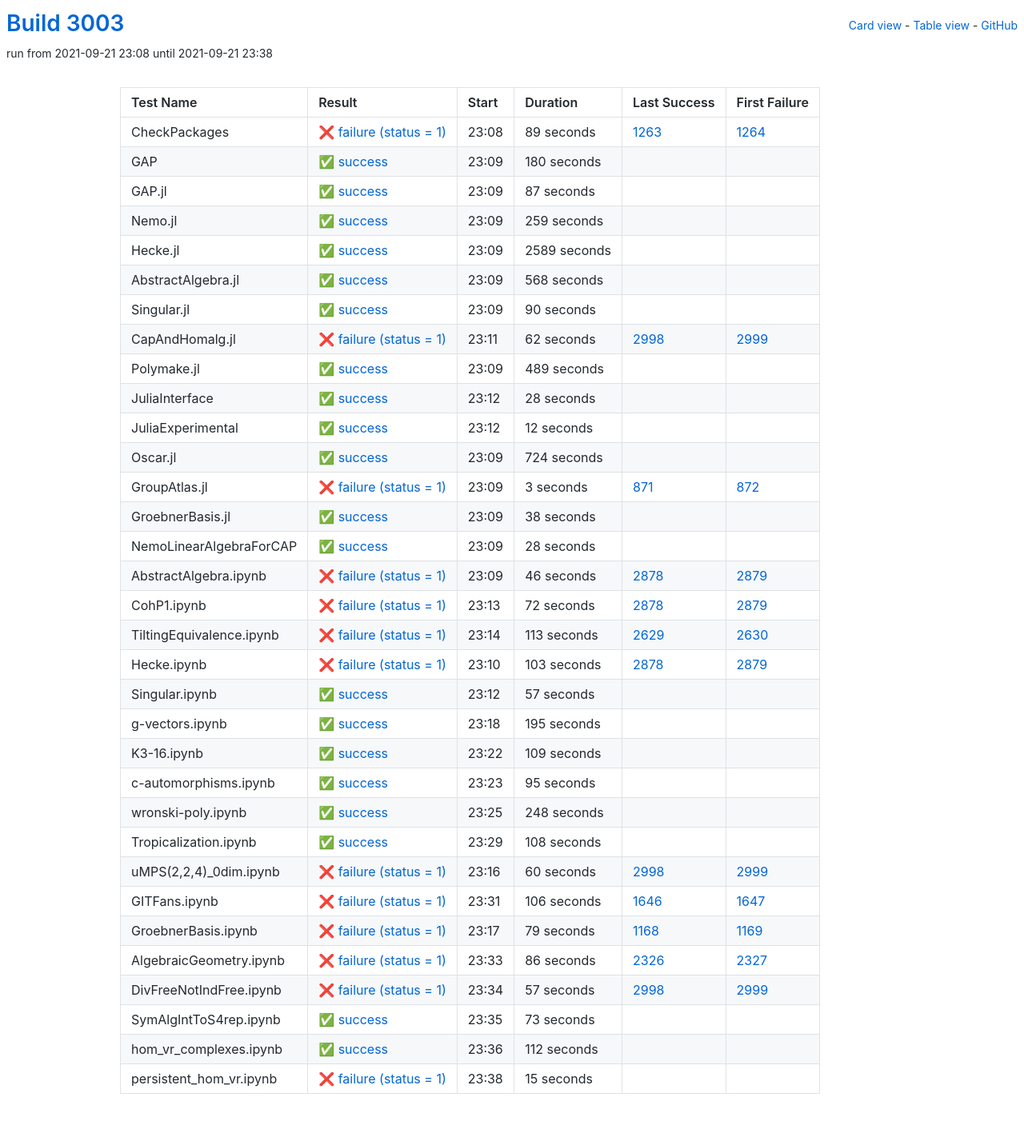
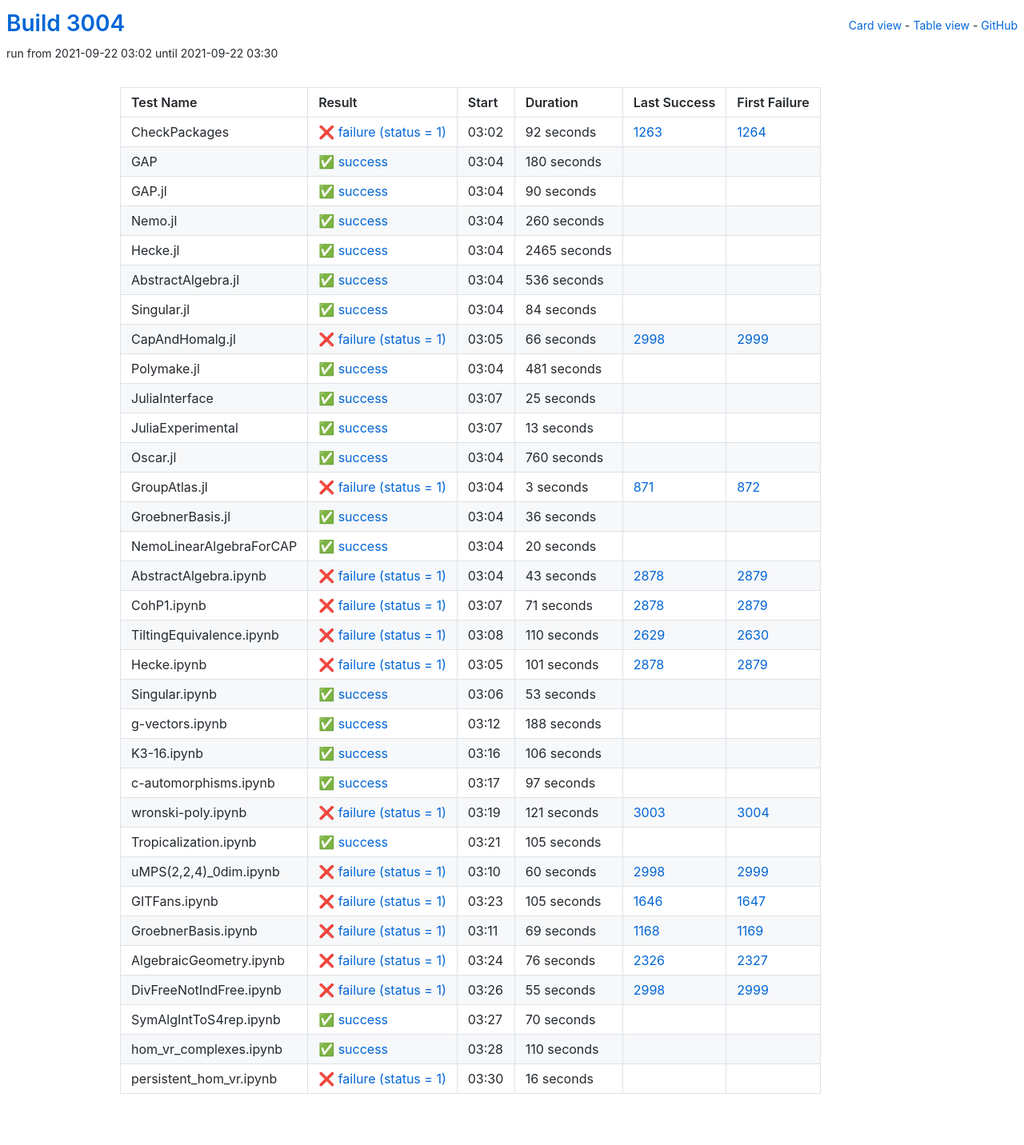
Before and after one commit to oscar-system/oscar-ci-status-stable, a Jekyll site: the page built from table.html, in a window 1280 px wide. Shown: the whole page at 80% size. Built offline with Jekyll 4.4.1, drawn with Linux system fonts in a browser that asks for light colours.

Commit message:
Build #3004

```diff
--- a/_data/ci.yml
+++ b/_data/ci.yml
@@ -1,6 +1,6 @@
 ---
-build: 3003
-build_url: https://oscarci.mathematik.uni-kl.de/job/oscar-stable/3003/
+build: 3004
+build_url: https://oscarci.mathematik.uni-kl.de/job/oscar-stable/3004/
 job: oscar-stable
 organization: oscar-system
 repo: oscar-ci-status-stable
@@ -8,20 +8,20 @@ repourl: https://github.com/oscar-system/oscar-ci-status-stable
 tests:
 - name: CheckPackages
   id: checkpackages
-  log: https://oscarci.mathematik.uni-kl.de/job/oscar-stable/3003/artifact/logs/build-3003/CheckPackages.log
-  start: 2021-09-21 23:08
+  log: https://oscarci.mathematik.uni-kl.de/job/oscar-stable/3004/artifact/logs/build-3004/CheckPackages.log
+  start: 2021-09-22 03:02
   success: false
   exitcode: 1
   status: failure
-  duration: 89
+  duration: 92
   last_success: 1263
   last_success_url: https://oscarci.mathematik.uni-kl.de/job/oscar-stable/1263/
   first_failure: 1264
   first_failure_url: https://oscarci.mathematik.uni-kl.de/job/oscar-stable/1264/
 - name: GAP
   id: gap
-  log: https://oscarci.mathematik.uni-kl.de/job/oscar-stable/3003/artifact/logs/build-3003/GAP.log
-  start: 2021-09-21 23:09
+  log: https://oscarci.mathematik.uni-kl.de/job/oscar-stable/3004/artifact/logs/build-3004/GAP.log
+  start: 2021-09-22 03:04
   success: true
   exitcode: 0
   status: success
@@ -32,56 +32,8 @@ tests:
   first_failure_url:
 - name: GAP.jl
   id: gap-jl
-  log: https://oscarci.mathematik.uni-kl.de/job/oscar-stable/3003/artifact/logs/build-3003/GAP.jl.log
-  start: 2021-09-21 23:09
-  success: true
-  exitcode: 0
-  status: success
-  duration: 87
-  last_success: false
-  last_success_url:
-  first_failure: false
-  first_failure_url:
-- name: Nemo.jl
-  id: nemo-jl
-  log: https://oscarci.mathematik.uni-kl.de/job/oscar-stable/3003/artifact/logs/build-3003/Nemo.jl.log
-  start: 2021-09-21 23:09
-  success: true
-  exitcode: 0
-  status: success
-  duration: 259
-  last_success: false
-  last_success_url:
-  first_failure: false
-  first_failure_url:
-- name: Hecke.jl
-  id: hecke-jl
-  log: https://oscarci.mathematik.uni-kl.de/job/oscar-stable/3003/artifact/logs/build-3003/Hecke.jl.log
-  start: 2021-09-21 23:09
-  success: true
-  exitcode: 0
-  status: success
-  duration: 2589
-  last_success: false
-  last_success_url:
-  first_failure: false
-  first_failure_url:
-- name: AbstractAlgebra.jl
-  id: abstractalgebra-jl
-  log: https://oscarci.mathematik.uni-kl.de/job/oscar-stable/3003/artifact/logs/build-3003/AbstractAlgebra.jl.log
-  start: 2021-09-21 23:09
-  success: true
-  exitcode: 0
-  status: success
-  duration: 568
-  last_success: false
-  last_success_url:
-  first_failure: false
-  first_failure_url:
-- name: Singular.jl
-  id: singular-jl
-  log: https://oscarci.mathematik.uni-kl.de/job/oscar-stable/3003/artifact/logs/build-3003/Singular.jl.log
-  start: 2021-09-21 23:09
+  log: https://oscarci.mathematik.uni-kl.de/job/oscar-stable/3004/artifact/logs/build-3004/GAP.jl.log
+  start: 2021-09-22 03:04
   success: true
   exitcode: 0
   status: success
@@ -90,70 +42,118 @@ tests:
   last_success_url:
   first_failure: false
   first_failure_url:
+- name: Nemo.jl
+  id: nemo-jl
+  log: https://oscarci.mathematik.uni-kl.de/job/oscar-stable/3004/artifact/logs/build-3004/Nemo.jl.log
+  start: 2021-09-22 03:04
+  success: true
+  exitcode: 0
+  status: success
+  duration: 260
+  last_success: false
+  last_success_url:
+  first_failure: false
+  first_failure_url:
+- name: Hecke.jl
+  id: hecke-jl
+  log: https://oscarci.mathematik.uni-kl.de/job/oscar-stable/3004/artifact/logs/build-3004/Hecke.jl.log
+  start: 2021-09-22 03:04
+  success: true
+  exitcode: 0
+  status: success
+  duration: 2465
+  last_success: false
+  last_success_url:
+  first_failure: false
+  first_failure_url:
+- name: AbstractAlgebra.jl
+  id: abstractalgebra-jl
+  log: https://oscarci.mathematik.uni-kl.de/job/oscar-stable/3004/artifact/logs/build-3004/AbstractAlgebra.jl.log
+  start: 2021-09-22 03:04
+  success: true
+  exitcode: 0
+  status: success
+  duration: 536
+  last_success: false
+  last_success_url:
+  first_failure: false
+  first_failure_url:
+- name: Singular.jl
+  id: singular-jl
+  log: https://oscarci.mathematik.uni-kl.de/job/oscar-stable/3004/artifact/logs/build-3004/Singular.jl.log
+  start: 2021-09-22 03:04
+  success: true
+  exitcode: 0
+  status: success
+  duration: 84
+  last_success: false
+  last_success_url:
+  first_failure: false
+  first_failure_url:
 - name: CapAndHomalg.jl
   id: capandhomalg-jl
-  log: https://oscarci.mathematik.uni-kl.de/job/oscar-stable/3003/artifact/logs/build-3003/CapAndHomalg.jl.log
-  start: 2021-09-21 23:11
+  log: https://oscarci.mathematik.uni-kl.de/job/oscar-stable/3004/artifact/logs/build-3004/CapAndHomalg.jl.log
+  start: 2021-09-22 03:05
   success: false
   exitcode: 1
   status: failure
-  duration: 62
+  duration: 66
   last_success: 2998
   last_success_url: https://oscarci.mathematik.uni-kl.de/job/oscar-stable/2998/
   first_failure: 2999
   first_failure_url: https://oscarci.mathematik.uni-kl.de/job/oscar-stable/2999/
 - name: Polymake.jl
   id: polymake-jl
-  log: https://oscarci.mathematik.uni-kl.de/job/oscar-stable/3003/artifact/logs/build-3003/Polymake.jl.log
-  start: 2021-09-21 23:09
+  log: https://oscarci.mathematik.uni-kl.de/job/oscar-stable/3004/artifact/logs/build-3004/Polymake.jl.log
+  start: 2021-09-22 03:04
   success: true
   exitcode: 0
   status: success
-  duration: 489
+  duration: 481
   last_success: false
   last_success_url:
   first_failure: false
   first_failure_url:
 - name: JuliaInterface
   id: juliainterface
-  log: https://oscarci.mathematik.uni-kl.de/job/oscar-stable/3003/artifact/logs/build-3003/JuliaInterface.log
-  start: 2021-09-21 23:12
+  log: https://oscarci.mathematik.uni-kl.de/job/oscar-stable/3004/artifact/logs/build-3004/JuliaInterface.log
+  start: 2021-09-22 03:07
   success: true
   exitcode: 0
   status: success
-  duration: 28
+  duration: 25
   last_success: false
   last_success_url:
   first_failure: false
   first_failure_url:
 - name: JuliaExperimental
   id: juliaexperimental
-  log: https://oscarci.mathematik.uni-kl.de/job/oscar-stable/3003/artifact/logs/build-3003/JuliaExperimental.log
-  start: 2021-09-21 23:12
+  log: https://oscarci.mathematik.uni-kl.de/job/oscar-stable/3004/artifact/logs/build-3004/JuliaExperimental.log
+  start: 2021-09-22 03:07
   success: true
   exitcode: 0
   status: success
-  duration: 12
+  duration: 13
   last_success: false
   last_success_url:
   first_failure: false
   first_failure_url:
 - name: Oscar.jl
   id: oscar-jl
-  log: https://oscarci.mathematik.uni-kl.de/job/oscar-stable/3003/artifact/logs/build-3003/Oscar.jl.log
-  start: 2021-09-21 23:09
+  log: https://oscarci.mathematik.uni-kl.de/job/oscar-stable/3004/artifact/logs/build-3004/Oscar.jl.log
+  start: 2021-09-22 03:04
   success: true
   exitcode: 0
   status: success
-  duration: 724
+  duration: 760
   last_success: false
   last_success_url:
   first_failure: false
   first_failure_url:
 - name: GroupAtlas.jl
   id: groupatlas-jl
-  log: https://oscarci.mathematik.uni-kl.de/job/oscar-stable/3003/artifact/logs/build-3003/GroupAtlas.jl.log
-  start: 2021-09-21 23:09
+  log: https://oscarci.mathematik.uni-kl.de/job/oscar-stable/3004/artifact/logs/build-3004/GroupAtlas.jl.log
+  start: 2021-09-22 03:04
   success: false
   exitcode: 1
   status: failure
@@ -164,152 +164,152 @@ tests:
   first_failure_url: https://oscarci.mathematik.uni-kl.de/job/oscar-stable/872/
 - name: GroebnerBasis.jl
   id: groebnerbasis-jl
-  log: https://oscarci.mathematik.uni-kl.de/job/oscar-stable/3003/artifact/logs/build-3003/GroebnerBasis.jl.log
-  start: 2021-09-21 23:09
+  log: https://oscarci.mathematik.uni-kl.de/job/oscar-stable/3004/artifact/logs/build-3004/GroebnerBasis.jl.log
+  start: 2021-09-22 03:04
   success: true
   exitcode: 0
   status: success
-  duration: 38
+  duration: 36
   last_success: false
   last_success_url:
   first_failure: false
   first_failure_url:
 - name: NemoLinearAlgebraForCAP
   id: nemolinearalgebraforcap
-  log: https://oscarci.mathematik.uni-kl.de/job/oscar-stable/3003/artifact/logs/build-3003/NemoLinearAlgebraForCAP.log
-  start: 2021-09-21 23:09
+  log: https://oscarci.mathematik.uni-kl.de/job/oscar-stable/3004/artifact/logs/build-3004/NemoLinearAlgebraForCAP.log
+  start: 2021-09-22 03:04
   success: true
   exitcode: 0
   status: success
-  duration: 28
+  duration: 20
   last_success: false
   last_success_url:
   first_failure: false
   first_failure_url:
 - name: AbstractAlgebra.ipynb
   id: abstractalgebra-ipynb
-  log: https://oscarci.mathematik.uni-kl.de/job/oscar-stable/3003/artifact/logs/build-3003/AbstractAlgebra.ipynb.log
-  start: 2021-09-21 23:09
+  log: https://oscarci.mathematik.uni-kl.de/job/oscar-stable/3004/artifact/logs/build-3004/AbstractAlgebra.ipynb.log
+  start: 2021-09-22 03:04
   success: false
   exitcode: 1
   status: failure
-  duration: 46
+  duration: 43
   last_success: 2878
   last_success_url: https://oscarci.mathematik.uni-kl.de/job/oscar-stable/2878/
   first_failure: 2879
   first_failure_url: https://oscarci.mathematik.uni-kl.de/job/oscar-stable/2879/
 - name: CohP1.ipynb
   id: cohp1-ipynb
-  log: https://oscarci.mathematik.uni-kl.de/job/oscar-stable/3003/artifact/logs/build-3003/CohP1.ipynb.log
-  start: 2021-09-21 23:13
+  log: https://oscarci.mathematik.uni-kl.de/job/oscar-stable/3004/artifact/logs/build-3004/CohP1.ipynb.log
+  start: 2021-09-22 03:07
   success: false
   exitcode: 1
   status: failure
-  duration: 72
+  duration: 71
   last_success: 2878
   last_success_url: https://oscarci.mathematik.uni-kl.de/job/oscar-stable/2878/
   first_failure: 2879
   first_failure_url: https://oscarci.mathematik.uni-kl.de/job/oscar-stable/2879/
 - name: TiltingEquivalence.ipynb
   id: tiltingequivalence-ipynb
-  log: https://oscarci.mathematik.uni-kl.de/job/oscar-stable/3003/artifact/logs/build-3003/TiltingEquivalence.ipynb.log
-  start: 2021-09-21 23:14
+  log: https://oscarci.mathematik.uni-kl.de/job/oscar-stable/3004/artifact/logs/build-3004/TiltingEquivalence.ipynb.log
+  start: 2021-09-22 03:08
   success: false
   exitcode: 1
   status: failure
-  duration: 113
+  duration: 110
   last_success: 2629
   last_success_url: https://oscarci.mathematik.uni-kl.de/job/oscar-stable/2629/
   first_failure: 2630
   first_failure_url: https://oscarci.mathematik.uni-kl.de/job/oscar-stable/2630/
 - name: Hecke.ipynb
   id: hecke-ipynb
-  log: https://oscarci.mathematik.uni-kl.de/job/oscar-stable/3003/artifact/logs/build-3003/Hecke.ipynb.log
-  start: 2021-09-21 23:10
+  log: https://oscarci.mathematik.uni-kl.de/job/oscar-stable/3004/artifact/logs/build-3004/Hecke.ipynb.log
+  start: 2021-09-22 03:05
   success: false
   exitcode: 1
   status: failure
-  duration: 103
+  duration: 101
   last_success: 2878
   last_success_url: https://oscarci.mathematik.uni-kl.de/job/oscar-stable/2878/
   first_failure: 2879
   first_failure_url: https://oscarci.mathematik.uni-kl.de/job/oscar-stable/2879/
 - name: Singular.ipynb
   id: singular-ipynb
-  log: https://oscarci.mathematik.uni-kl.de/job/oscar-stable/3003/artifact/logs/build-3003/Singular.ipynb.log
-  start: 2021-09-21 23:12
+  log: https://oscarci.mathematik.uni-kl.de/job/oscar-stable/3004/artifact/logs/build-3004/Singular.ipynb.log
+  start: 2021-09-22 03:06
   success: true
   exitcode: 0
   status: success
-  duration: 57
+  duration: 53
   last_success: false
   last_success_url:
   first_failure: false
   first_failure_url:
 - name: g-vectors.ipynb
   id: g-vectors-ipynb
-  log: https://oscarci.mathematik.uni-kl.de/job/oscar-stable/3003/artifact/logs/build-3003/g-vectors.ipynb.log
-  start: 2021-09-21 23:18
+  log: https://oscarci.mathematik.uni-kl.de/job/oscar-stable/3004/artifact/logs/build-3004/g-vectors.ipynb.log
+  start: 2021-09-22 03:12
   success: true
   exitcode: 0
   status: success
-  duration: 195
+  duration: 188
   last_success: false
   last_success_url:
   first_failure: false
   first_failure_url:
 - name: K3-16.ipynb
   id: k3-16-ipynb
-  log: https://oscarci.mathematik.uni-kl.de/job/oscar-stable/3003/artifact/logs/build-3003/K3-16.ipynb.log
-  start: 2021-09-21 23:22
+  log: https://oscarci.mathematik.uni-kl.de/job/oscar-stable/3004/artifact/logs/build-3004/K3-16.ipynb.log
+  start: 2021-09-22 03:16
   success: true
   exitcode: 0
   status: success
-  duration: 109
+  duration: 106
   last_success: false
   last_success_url:
   first_failure: false
   first_failure_url:
 - name: c-automorphisms.ipynb
   id: c-automorphisms-ipynb
-  log: https://oscarci.mathematik.uni-kl.de/job/oscar-stable/3003/artifact/logs/build-3003/c-automorphisms.ipynb.log
-  start: 2021-09-21 23:23
+  log: https://oscarci.mathematik.uni-kl.de/job/oscar-stable/3004/artifact/logs/build-3004/c-automorphisms.ipynb.log
+  start: 2021-09-22 03:17
   success: true
   exitcode: 0
   status: success
-  duration: 95
+  duration: 97
   last_success: false
   last_success_url:
   first_failure: false
   first_failure_url:
 - name: wronski-poly.ipynb
   id: wronski-poly-ipynb
-  log: https://oscarci.mathematik.uni-kl.de/job/oscar-stable/3003/artifact/logs/build-3003/wronski-poly.ipynb.log
-  start: 2021-09-21 23:25
+  log: https://oscarci.mathematik.uni-kl.de/job/oscar-stable/3004/artifact/logs/build-3004/wronski-poly.ipynb.log
+  start: 2021-09-22 03:19
+  success: false
+  exitcode: 1
+  status: failure
+  duration: 121
+  last_success: 3003
+  last_success_url: https://oscarci.mathematik.uni-kl.de/job/oscar-stable/3003/
+  first_failure: 3004
+  first_failure_url: https://oscarci.mathematik.uni-kl.de/job/oscar-stable/3004/
+- name: Tropicalization.ipynb
+  id: tropicalization-ipynb
+  log: https://oscarci.mathematik.uni-kl.de/job/oscar-stable/3004/artifact/logs/build-3004/Tropicalization.ipynb.log
+  start: 2021-09-22 03:21
   success: true
   exitcode: 0
   status: success
-  duration: 248
-  last_success: false
-  last_success_url:
-  first_failure: false
-  first_failure_url:
-- name: Tropicalization.ipynb
-  id: tropicalization-ipynb
-  log: https://oscarci.mathematik.uni-kl.de/job/oscar-stable/3003/artifact/logs/build-3003/Tropicalization.ipynb.log
-  start: 2021-09-21 23:29
-  success: true
-  exitcode: 0
-  status: success
-  duration: 108
+  duration: 105
   last_success: false
   last_success_url:
   first_failure: false
   first_failure_url:
 - name: uMPS(2,2,4)_0dim.ipynb
   id: umps-2-2-4-0dim-ipynb
-  log: https://oscarci.mathematik.uni-kl.de/job/oscar-stable/3003/artifact/logs/build-3003/uMPS-2-2-4-_0dim.ipynb.log
-  start: 2021-09-21 23:16
+  log: https://oscarci.mathematik.uni-kl.de/job/oscar-stable/3004/artifact/logs/build-3004/uMPS-2-2-4-_0dim.ipynb.log
+  start: 2021-09-22 03:10
   success: false
   exitcode: 1
   status: failure
@@ -320,84 +320,84 @@ tests:
   first_failure_url: https://oscarci.mathematik.uni-kl.de/job/oscar-stable/2999/
 - name: GITFans.ipynb
   id: gitfans-ipynb
-  log: https://oscarci.mathematik.uni-kl.de/job/oscar-stable/3003/artifact/logs/build-3003/GITFans.ipynb.log
-  start: 2021-09-21 23:31
+  log: https://oscarci.mathematik.uni-kl.de/job/oscar-stable/3004/artifact/logs/build-3004/GITFans.ipynb.log
+  start: 2021-09-22 03:23
   success: false
   exitcode: 1
   status: failure
-  duration: 106
+  duration: 105
   last_success: 1646
   last_success_url: https://oscarci.mathematik.uni-kl.de/job/oscar-stable/1646/
   first_failure: 1647
   first_failure_url: https://oscarci.mathematik.uni-kl.de/job/oscar-stable/1647/
 - name: GroebnerBasis.ipynb
   id: groebnerbasis-ipynb
-  log: https://oscarci.mathematik.uni-kl.de/job/oscar-stable/3003/artifact/logs/build-3003/GroebnerBasis.ipynb.log
-  start: 2021-09-21 23:17
+  log: https://oscarci.mathematik.uni-kl.de/job/oscar-stable/3004/artifact/logs/build-3004/GroebnerBasis.ipynb.log
+  start: 2021-09-22 03:11
   success: false
   exitcode: 1
   status: failure
-  duration: 79
+  duration: 69
   last_success: 1168
   last_success_url: https://oscarci.mathematik.uni-kl.de/job/oscar-stable/1168/
   first_failure: 1169
   first_failure_url: https://oscarci.mathematik.uni-kl.de/job/oscar-stable/1169/
 - name: AlgebraicGeometry.ipynb
   id: algebraicgeometry-ipynb
-  log: https://oscarci.mathematik.uni-kl.de/job/oscar-stable/3003/artifact/logs/build-3003/AlgebraicGeometry.ipynb.log
-  start: 2021-09-21 23:33
+  log: https://oscarci.mathematik.uni-kl.de/job/oscar-stable/3004/artifact/logs/build-3004/AlgebraicGeometry.ipynb.log
+  start: 2021-09-22 03:24
   success: false
   exitcode: 1
   status: failure
-  duration: 86
+  duration: 76
   last_success: 2326
   last_success_url: https://oscarci.mathematik.uni-kl.de/job/oscar-stable/2326/
   first_failure: 2327
   first_failure_url: https://oscarci.mathematik.uni-kl.de/job/oscar-stable/2327/
 - name: DivFreeNotIndFree.ipynb
   id: divfreenotindfree-ipynb
-  log: https://oscarci.mathematik.uni-kl.de/job/oscar-stable/3003/artifact/logs/build-3003/DivFreeNotIndFree.ipynb.log
-  start: 2021-09-21 23:34
+  log: https://oscarci.mathematik.uni-kl.de/job/oscar-stable/3004/artifact/logs/build-3004/DivFreeNotIndFree.ipynb.log
+  start: 2021-09-22 03:26
   success: false
   exitcode: 1
   status: failure
-  duration: 57
+  duration: 55
   last_success: 2998
   last_success_url: https://oscarci.mathematik.uni-kl.de/job/oscar-stable/2998/
   first_failure: 2999
   first_failure_url: https://oscarci.mathematik.uni-kl.de/job/oscar-stable/2999/
 - name: SymAlgIntToS4rep.ipynb
   id: symalginttos4rep-ipynb
-  log: https://oscarci.mathematik.uni-kl.de/job/oscar-stable/3003/artifact/logs/build-3003/SymAlgIntToS4rep.ipynb.log
-  start: 2021-09-21 23:35
+  log: https://oscarci.mathematik.uni-kl.de/job/oscar-stable/3004/artifact/logs/build-3004/SymAlgIntToS4rep.ipynb.log
+  start: 2021-09-22 03:27
   success: true
   exitcode: 0
   status: success
-  duration: 73
+  duration: 70
   last_success: false
   last_success_url:
   first_failure: false
   first_failure_url:
 - name: hom_vr_complexes.ipynb
   id: hom-vr-complexes-ipynb
-  log: https://oscarci.mathematik.uni-kl.de/job/oscar-stable/3003/artifact/logs/build-3003/hom_vr_complexes.ipynb.log
-  start: 2021-09-21 23:36
+  log: https://oscarci.mathematik.uni-kl.de/job/oscar-stable/3004/artifact/logs/build-3004/hom_vr_complexes.ipynb.log
+  start: 2021-09-22 03:28
   success: true
   exitcode: 0
   status: success
-  duration: 112
+  duration: 110
   last_success: false
   last_success_url:
   first_failure: false
   first_failure_url:
 - name: persistent_hom_vr.ipynb
   id: persistent-hom-vr-ipynb
-  log: https://oscarci.mathematik.uni-kl.de/job/oscar-stable/3003/artifact/logs/build-3003/persistent_hom_vr.ipynb.log
-  start: 2021-09-21 23:38
+  log: https://oscarci.mathematik.uni-kl.de/job/oscar-stable/3004/artifact/logs/build-3004/persistent_hom_vr.ipynb.log
+  start: 2021-09-22 03:30
   success: false
   exitcode: 1
   status: failure
-  duration: 15
+  duration: 16
   last_success: false
   last_success_url:
   first_failure: false
```
Also changed, not shown: README.md.
